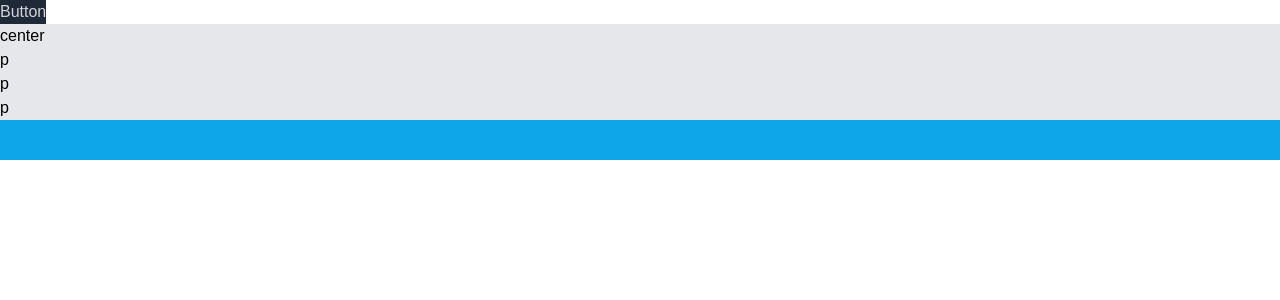
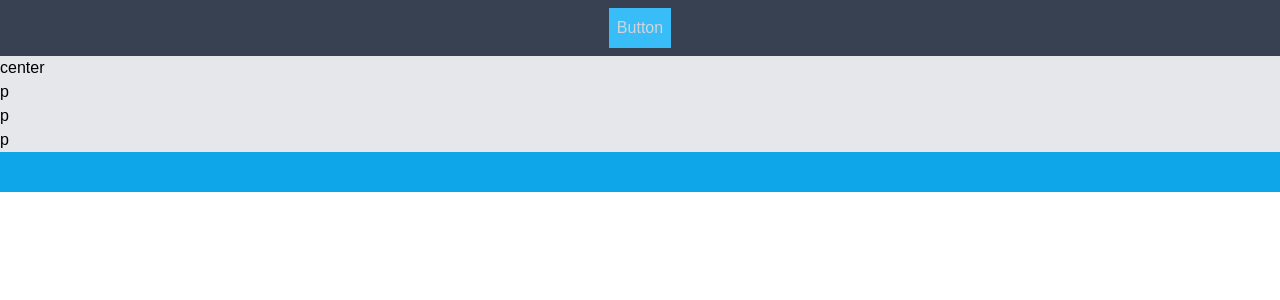
Before and after one commit to dedeleono/iMade, a React (Create React App) app: page / in a window 1280 px wide. Shown: the top 300 px of the page. Built offline with nearby package versions, Linux system fonts and the light colour scheme.

Commit message:
created navbar

```diff
--- a/src/containers/Layout.js
+++ b/src/containers/Layout.js
@@ -5,13 +5,14 @@ class Layout extends Component {
     {
         return(
             <>
-                <header>
+                <div className="flex flex-col h-screen min-h-screen">
+                    <header className="py-2 bg-gray-700 text-white text-center">
                         <div className="bg-white">
-                        <button className="bg-gray-800 text-gray-300">Button</button>
+                            <button className="bg-blue-400 p-2 text-gray-300">Button</button>
                         </div>
                     </header>
-                <main>
-                    <div className="bg-gray-200 h-auto container-lg">center
+                    <main className="">
+                        <div className="bg-gray-200 flex-1 overflow-y-auto">center
                         <ul>
                             <li>p</li>
                             <li>p</li>
@@ -19,7 +20,8 @@ class Layout extends Component {
                         </ul>
                         </div>
                     </main>
-                <footer className="h-10 bg-blue-500"></footer>
+                    <footer className="p-5 h-10 bg-blue-500 flex-none"></footer>
+                </div>
             </>
         )
     }
```
Lines whose indentation alone changed are shown as unchanged.
